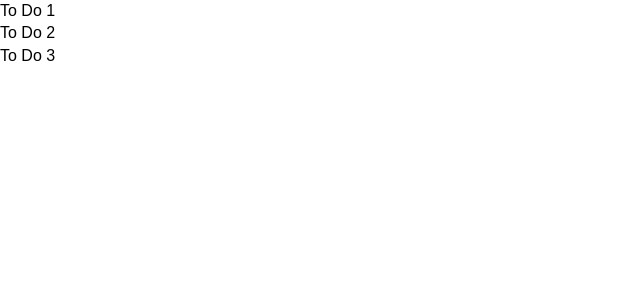
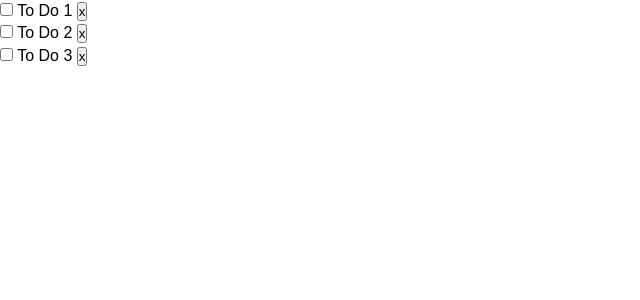
Before and after one commit to leslieeshea/angular-to-do-app, an Angular app: page / in a window 1280 px wide. Shown: the top 300 px of the page, without its empty margins (0-640 px from the left). Built offline with nearby package versions, Linux system fonts and the light colour scheme.

Commit message:
added input checkbox and delete button

```diff
--- a/src/app/to-do-item/to-do-item.component.html
+++ b/src/app/to-do-item/to-do-item.component.html
@@ -1,3 +1,7 @@
-<p>
-  {{ todo.title }}
-</p>
+<div>
+  <p>
+    <input type="checkbox"/>
+    {{ todo.title }}
+    <button class="del">x</button>
+  </p>
+</div>
```
